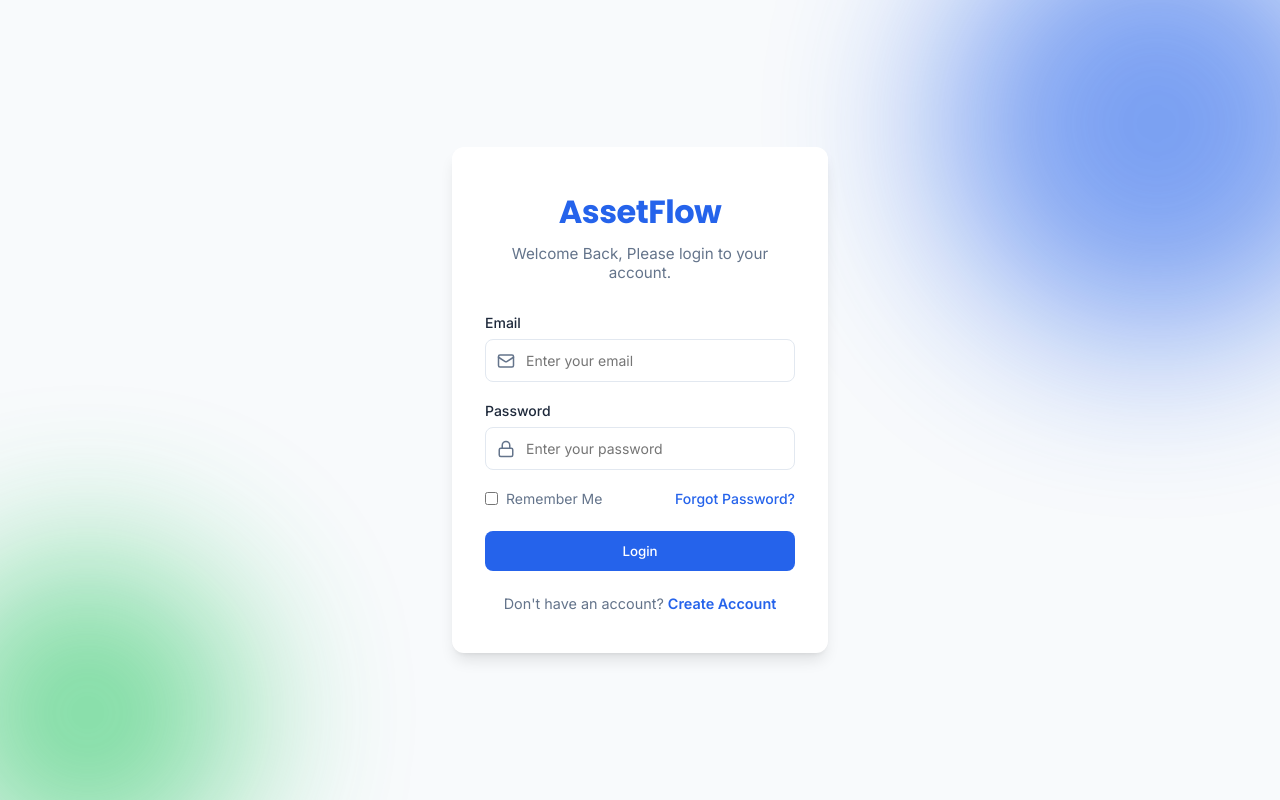
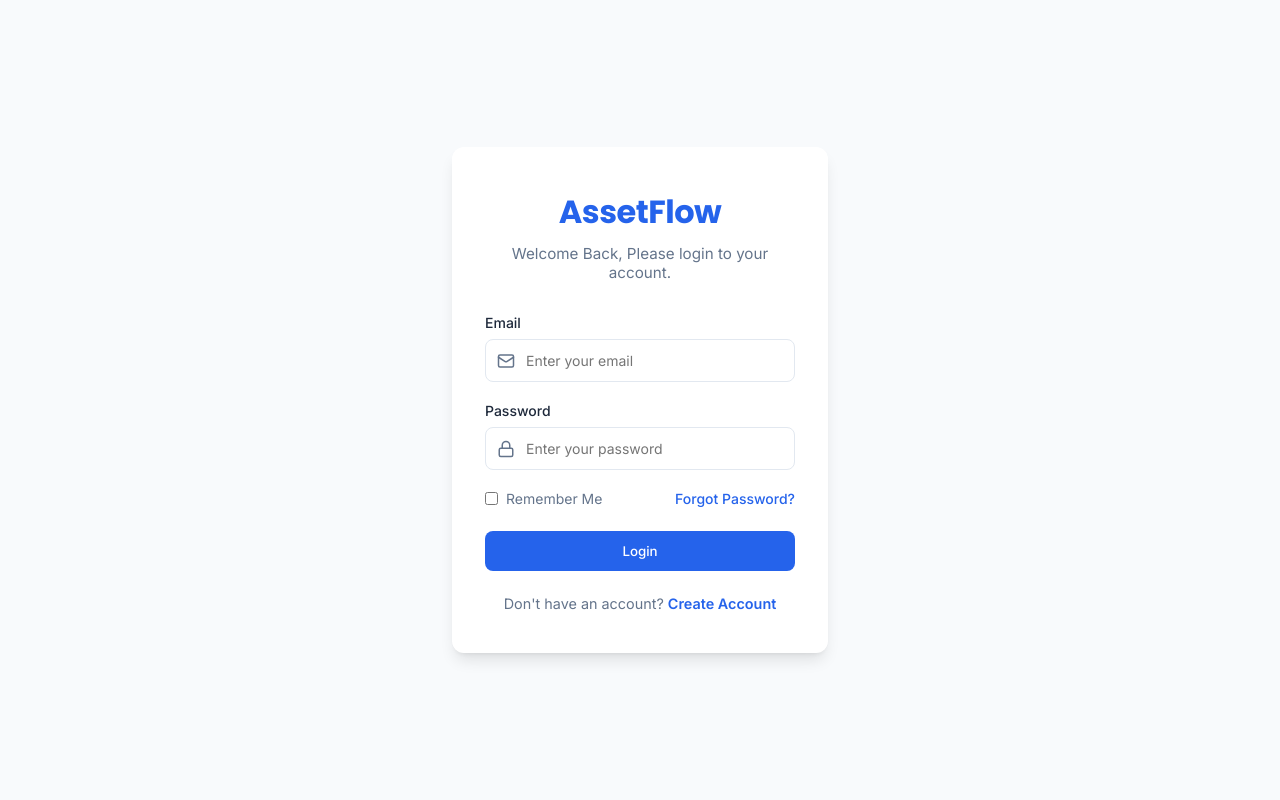
Before and after one commit to DevanshAdhia/AssetFlow-Problem-Statement, a React (Vite) app: page /login in a window 1280 px wide. Built offline with nearby package versions, Linux system fonts and the light colour scheme.

Commit message:
UI: Remove background glow shapes from auth pages

```diff
--- a/src/layouts/AuthLayout.css
+++ b/src/layouts/AuthLayout.css
@@ -35,45 +35,3 @@
     transform: translateY(0);
   }
 }
-
-.auth-background {
-  position: absolute;
-  top: 0;
-  left: 0;
-  width: 100%;
-  height: 100%;
-  z-index: 1;
-  overflow: hidden;
-  pointer-events: none;
-}
-
-.shape {
-  position: absolute;
-  filter: blur(80px);
-  z-index: -1;
-  border-radius: 50%;
-  opacity: 0.6;
-}
-
-.shape-1 {
-  background: var(--primary);
-  width: 400px;
-  height: 400px;
-  top: -100px;
-  right: -100px;
-  animation: float 8s infinite ease-in-out alternate;
-}
-
-.shape-2 {
-  background: var(--success);
-  width: 300px;
-  height: 300px;
-  bottom: -50px;
-  left: -50px;
-  animation: float 10s infinite ease-in-out alternate-reverse;
-}
-
-@keyframes float {
-  from { transform: translate(0, 0) scale(1); }
-  to { transform: translate(-30px, 30px) scale(1.1); }
-}
--- a/src/layouts/AuthLayout.jsx
+++ b/src/layouts/AuthLayout.jsx
@@ -10,10 +10,6 @@ const AuthLayout = () => {
           <Outlet />
         </div>
       </div>
-      <div className="auth-background">
-        <div className="shape shape-1"></div>
-        <div className="shape shape-2"></div>
-      </div>
     </div>
   );
 };
```
